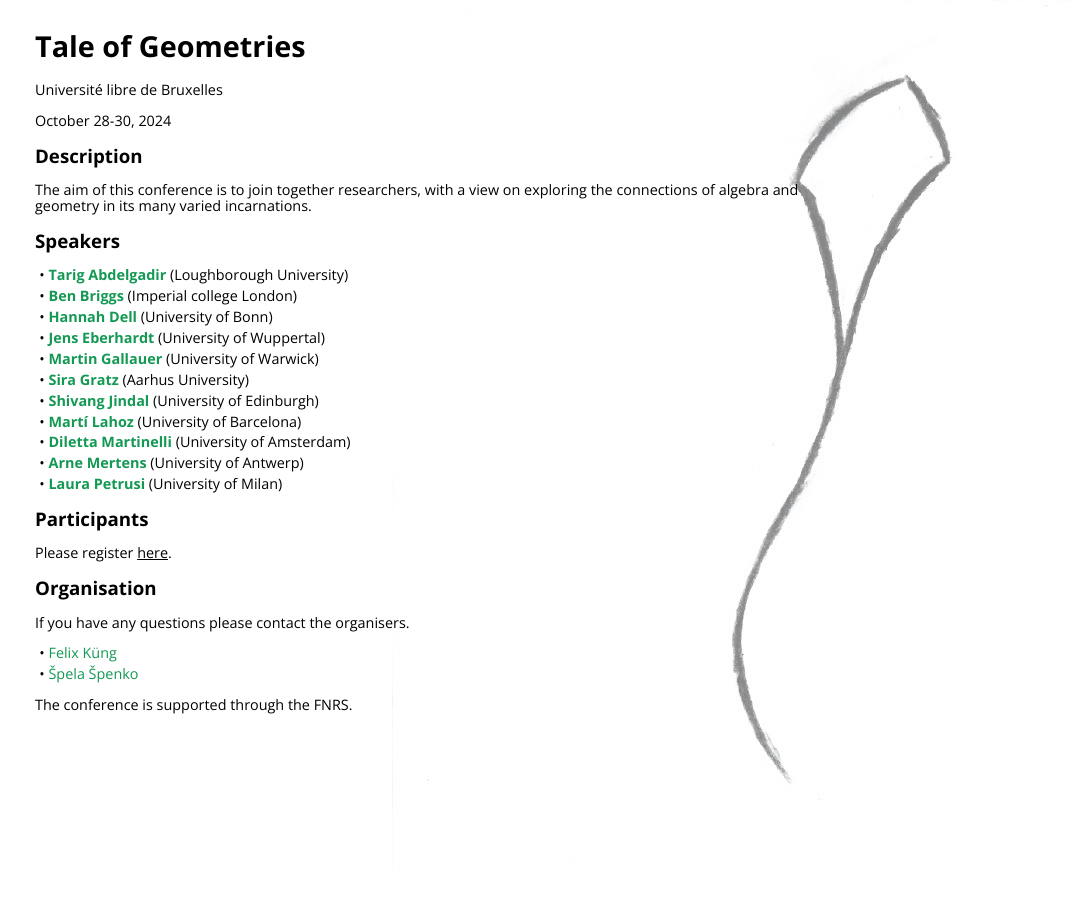
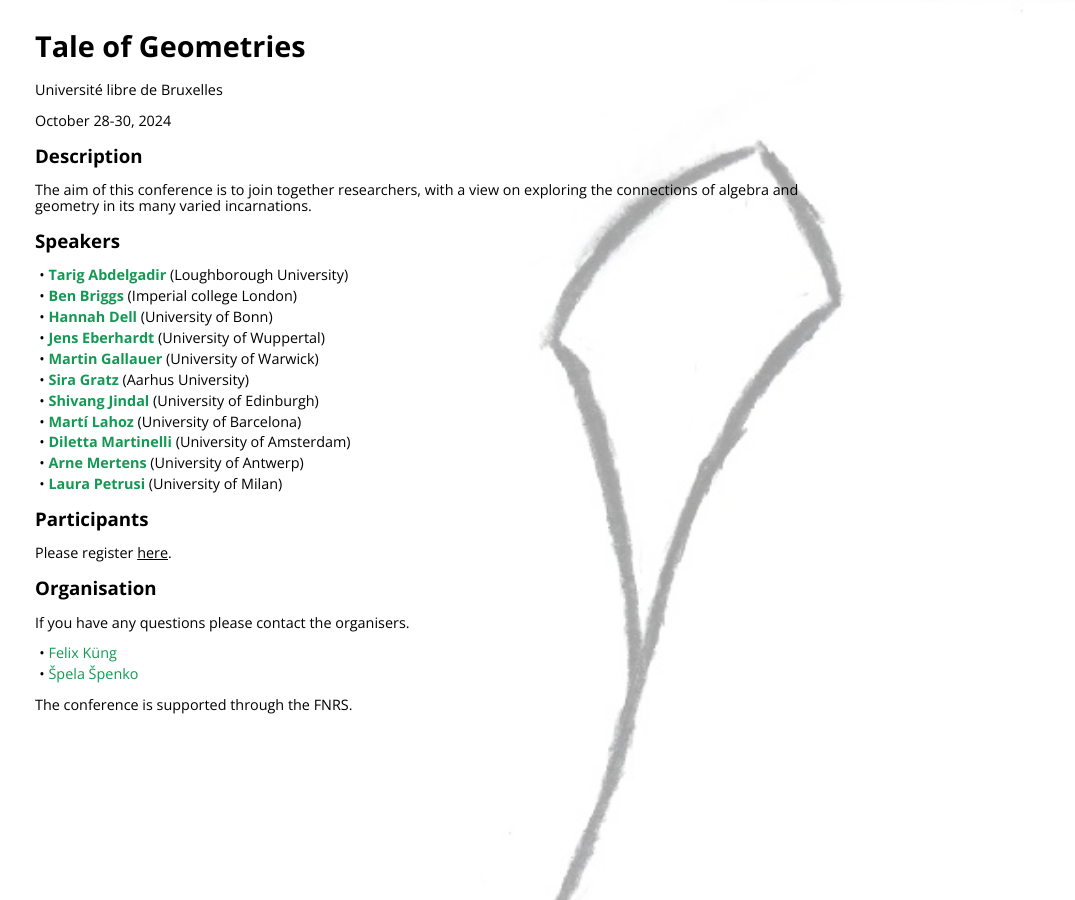
Before and after one commit to Tale-of-Geometries/Tale-of-Geometries.github.io, a Jekyll site: the page built from index.html, in a window 1280 px wide. Shown: the whole page, without its empty margins (205-1280 px from the left). Built offline with Jekyll 4.4.1, drawn with Linux system fonts in a browser that asks for light colours; nearby versions of some CDN libraries; library files that are not in the unit come from our copies.

Commit message:
Update main.css

```diff
--- a/css/main.css
+++ b/css/main.css
@@ -12,11 +12,11 @@
   height: 100%;
   width: 100%;
   z-index: -10;
-  opacity: 0.5;
+  opacity: 0.37;
   background-color: #ffffff;
   background-image: url("../kite2.jpg");
   background-repeat: no-repeat;
-  background-size: auto;
+  background-size: cover;
   background-position:  top right;
   background-attachment: fixed;
 }
```
